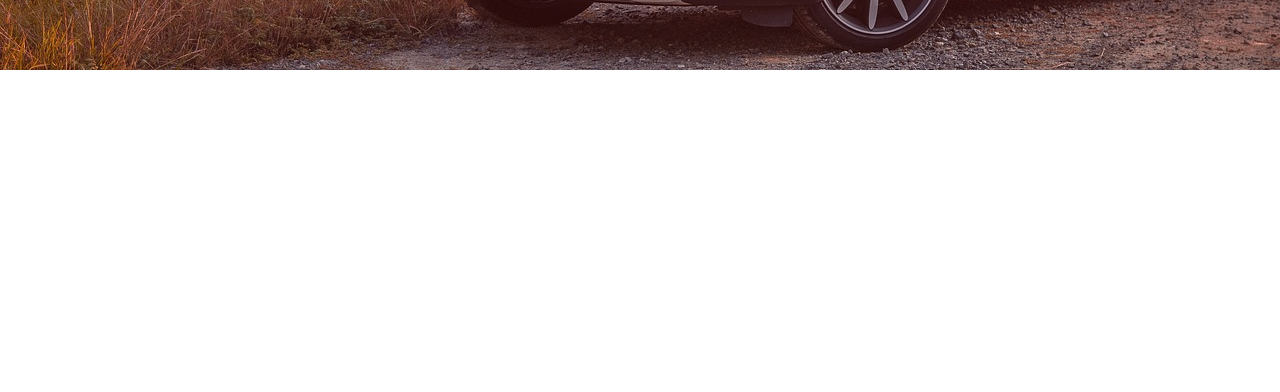
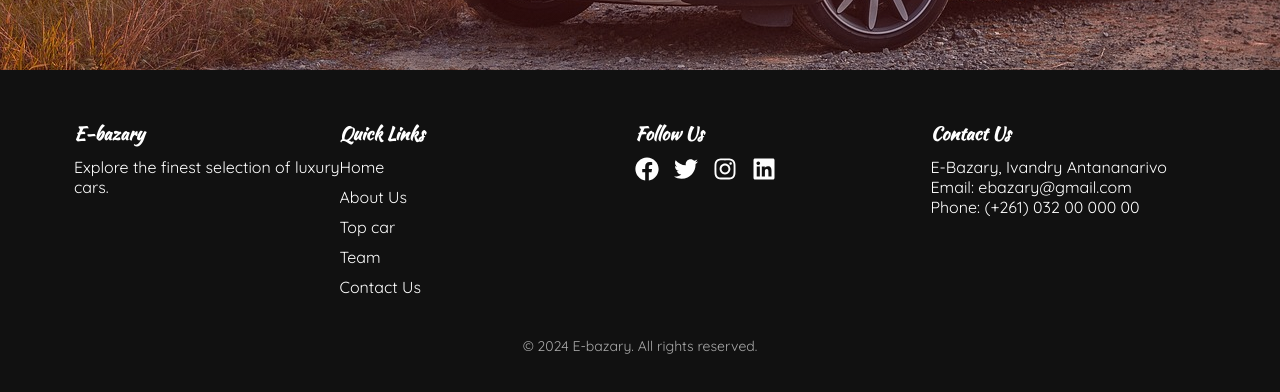
Before and after one commit to e-Bazary/e-Bazary-iu, a Next.js app: page / in a window 1280 px wide. Shown: the part 2727-3119 px from the top of the page. Before the commit the page ends 2797 px from the top, so only its background shows below. Built offline with nearby package versions, Linux system fonts and the light colour scheme.

Commit message:
feat: add footer to landing page

```diff
--- a/src/app/home/page.tsx
+++ b/src/app/home/page.tsx
@@ -6,6 +6,7 @@ import Filter from "@/components/filter/Filter";
 import About from "@/components/ui/about/About";
 import TopCar from "@/components/ui/topCar/TopCar";
 import TeamSection from "@/components/ui/team/TeamSection";
+import Footer from "@/components/ui/Footer/Footer";
 
 const Landing: FC = () => {
   return (
@@ -27,6 +28,7 @@ const Landing: FC = () => {
       <About />
       <TopCar />
       <TeamSection />
+      <Footer />
     </Box>
   );
 };
--- /dev/null
+++ b/src/components/ui/Footer/Footer.module.css
@@ -0,0 +1,80 @@
+.footer {
+  background-color: #111;
+  color: #fff;
+  padding: 40px 0;
+}
+
+.container {
+  width: 90%;
+  max-width: 1200px;
+  margin: 0 auto;
+}
+
+.row {
+  display: flex;
+  flex-wrap: wrap;
+  justify-content: space-between;
+  margin-bottom: 20px;
+}
+
+.column {
+  flex: 1;
+  min-width: 200px;
+  margin: 10px;
+}
+
+.heading {
+  font-size: 18px;
+  margin-bottom: 10px;
+  color: #fff;
+}
+
+.list {
+  list-style-type: none;
+  padding: 0;
+}
+
+.listItem {
+  margin-bottom: 10px;
+}
+
+.listItem a {
+  color: #fff;
+  text-decoration: none;
+  transition: color 0.3s;
+}
+
+.listItem a:hover {
+  color: #ddd;
+}
+
+.socialIcons {
+  display: flex;
+  gap: 15px;
+  margin-top: 10px;
+}
+
+.socialIcons a {
+  color: #fff;
+  font-size: 24px;
+  transition: color 0.3s;
+}
+
+.socialIcons a:hover {
+  color: #ddd;
+}
+
+.bottomRow {
+  text-align: center;
+  margin-top: 20px;
+}
+
+.bottomRow p {
+  margin: 0;
+  font-size: 14px;
+  color: #aaa;
+}
+
+.quickLinks {
+  margin-left: -20px;
+}
--- /dev/null
+++ b/src/components/ui/Footer/Footer.tsx
@@ -0,0 +1,85 @@
+import React from "react";
+import { FaFacebook, FaTwitter, FaInstagram, FaLinkedin } from "react-icons/fa";
+import Link from "next/link";
+import styles from "./Footer.module.css";
+
+const Footer: React.FC = () => {
+  return (
+    <footer className={styles.footer}>
+      <div className={styles.container}>
+        <div className={styles.row}>
+          <div className={styles.column}>
+            <h3 className={styles.heading}>E-bazary</h3>
+            <p>Explore the finest selection of luxury cars.</p>
+          </div>
+          <div className={`${styles.column} ${styles.quickLinks}`}>
+            <h3 className={styles.heading}>Quick Links</h3>
+            <ul className={styles.list}>
+              <li className={styles.listItem}>
+                <Link href="/home">Home</Link>
+              </li>
+              <li className={styles.listItem}>
+                <Link href="/about">About Us</Link>
+              </li>
+              <li className={styles.listItem}>
+                <Link href="/top_car">Top car</Link>
+              </li>
+              <li className={styles.listItem}>
+                <Link href="/team">Team</Link>
+              </li>
+              <li className={styles.listItem}>
+                <Link href="/contact">Contact Us</Link>
+              </li>
+            </ul>
+          </div>
+          <div className={styles.column}>
+            <h3 className={styles.heading}>Follow Us</h3>
+            <div className={styles.socialIcons}>
+              <a
+                href="https://www.facebook.com"
+                target="_blank"
+                rel="noopener noreferrer"
+              >
+                <FaFacebook />
+              </a>
+              <a
+                href="https://www.twitter.com"
+                target="_blank"
+                rel="noopener noreferrer"
+              >
+                <FaTwitter />
+              </a>
+              <a
+                href="https://www.instagram.com"
+                target="_blank"
+                rel="noopener noreferrer"
+              >
+                <FaInstagram />
+              </a>
+              <a
+                href="https://www.linkedin.com"
+                target="_blank"
+                rel="noopener noreferrer"
+              >
+                <FaLinkedin />
+              </a>
+            </div>
+          </div>
+          <div className={styles.column}>
+            <h3 className={styles.heading}>Contact Us</h3>
+            <p>E-Bazary, Ivandry Antananarivo</p>
+            <p>Email: ebazary@gmail.com</p>
+            <p>Phone: (+261) 032 00 000 00 </p>
+          </div>
+        </div>
+        <div className={styles.bottomRow}>
+          <p>
+            &copy; {new Date().getFullYear()} E-bazary. All rights reserved.
+          </p>
+        </div>
+      </div>
+    </footer>
+  );
+};
+
+export default Footer;
```
